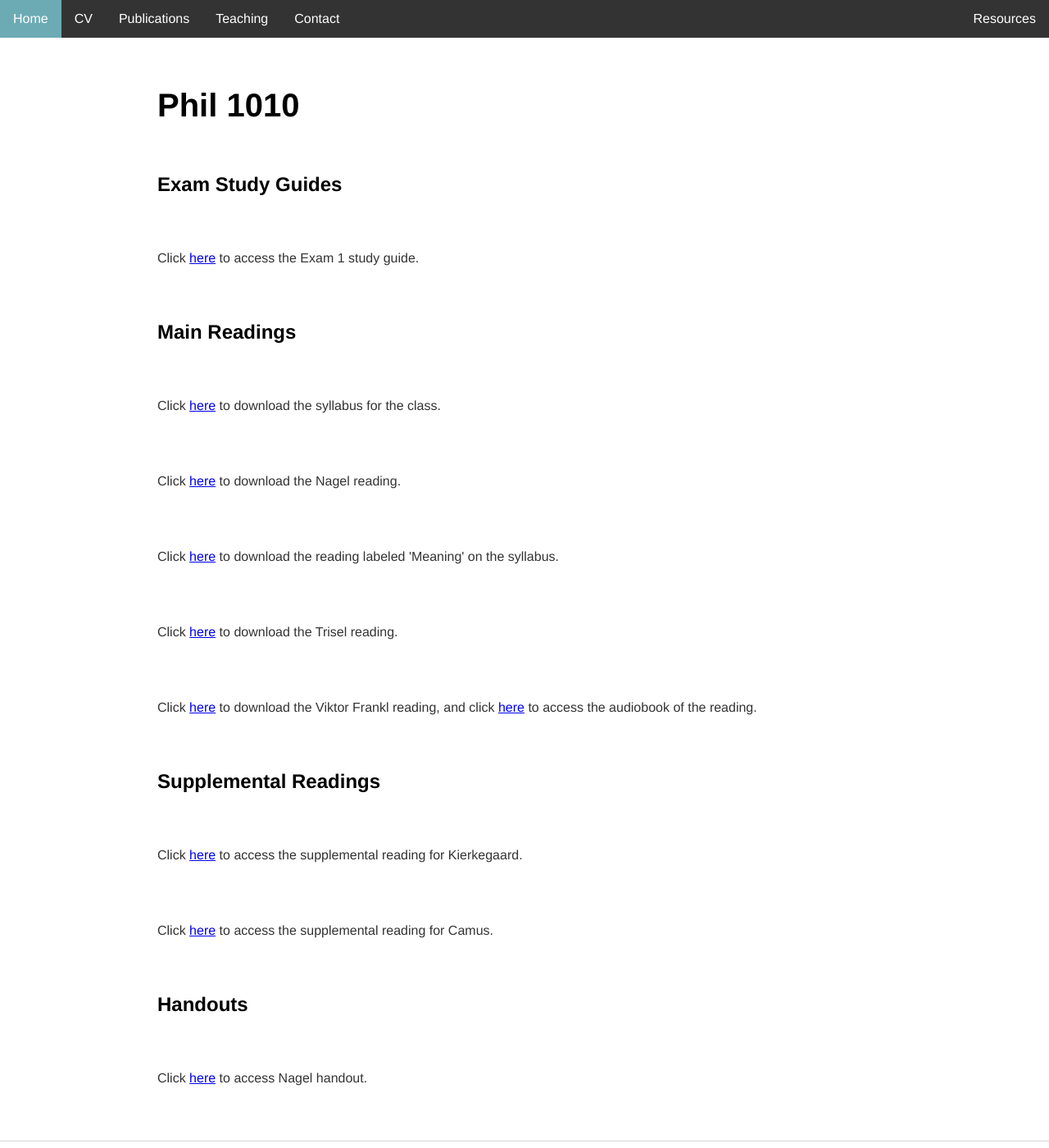
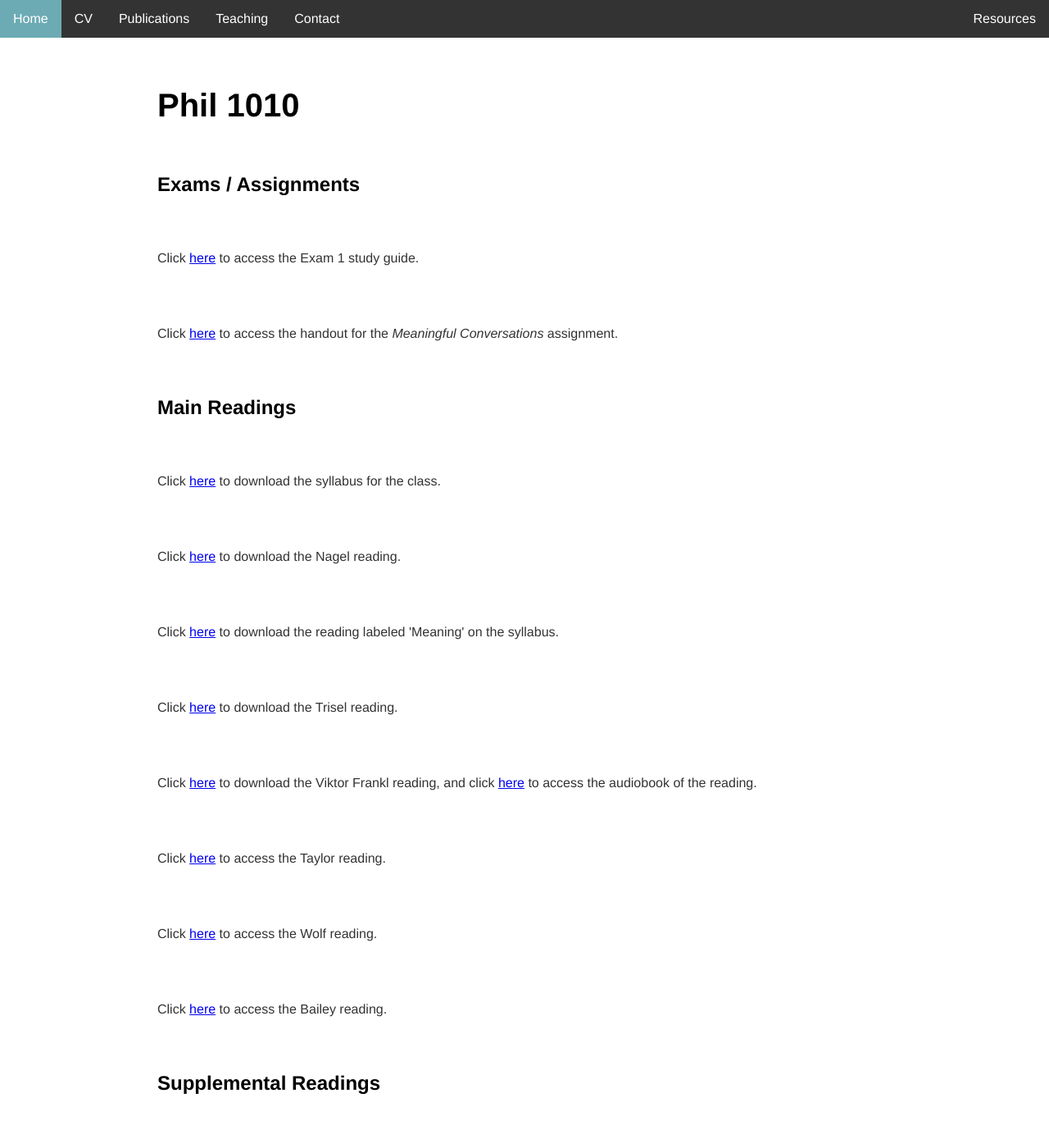
Before and after one commit to kevinjpatton/kevinjpatton.github.io, a Jekyll site: the page built from teaching/phil_1010/index.html, in a window 1280 px wide and 1400 px high. Shown: the whole window at 82% size. Built offline with Jekyll 4.4.1, drawn with Linux system fonts in a browser that asks for light colours; Markdown is read by kramdown in place of the engine named in the settings.

Commit message:
Update index.html

```diff
--- a/teaching/phil_1010/index.html
+++ b/teaching/phil_1010/index.html
@@ -3,14 +3,18 @@ layout: default
 title: Teaching - Phil 1010
 ---
 <h1>Phil 1010</h1>
-<h2>Exam Study Guides</h2>
+<h2>Exams / Assignments</h2>
 <p>Click <a href="/teaching/phil_1010/Phil1010_Exam 1.pdf" target="_blank">here</a> to access the Exam 1 study guide.</p>
+<p>Click <a href="/teaching/phil_1010/Handout - Interview Assignment.pdf" target="_blank">here</a> to access the handout for the <i>Meaningful Conversations</i> assignment.</p>
 <h2>Main Readings</h2>
 <p>Click <a href="/teaching/phil_1010/Phil_1010_Fall2030.pdf" target="_blank">here</a> to download the syllabus for the class.</p>
 <p>Click <a href="/teaching/phil_1010/Thomas Nagel - Mortal Questions.pdf" target="_blank">here</a> to download the Nagel reading.</p>
 <p>Click <a href="/teaching/phil_1010/The Meaning of Life and the Great Philosophers.pdf" target="_blank">here</a> to download the reading labeled 'Meaning' on the syllabus.</p>
 <p>Click <a href="/teaching/phil_1010/Brook Alan Trisel - Why The Indifference of the Universe is Irrelevant to Lifes Meaning.pdf" target="_blank">here</a> to download the Trisel reading.</p>
 <p>Click <a href="/teaching/phil_1010/Viktor E. Frankl - Man's Search For Meaning.pdf" target="_blank">here</a> to download the Viktor Frankl reading, and click <a href="https://youtu.be/MoyHK_ocfD8?si=0kpp0NixYmhzVHJa" target="_blank">here</a> to access the audiobook of the reading.</p>
+<p>Click <a href="/teaching/phil_1010/Richard Taylor - The Meaning of Life.pdf" target="_blank">here</a> to access the Taylor reading.</p>
+<p>Click <a href="/teaching/phil_1010/Susan Wolf - The Meanings of Lives.pdf" target="_blank">here</a> to access the Wolf reading.</p>
+<p>Click <a href="/teaching/phil_1010/Richard Bailey - Meaning and Frankls Existential Psychiatry.pdf" target="_blank">here</a> to access the Bailey reading.</p>
 
 <h2>Supplemental Readings</h2>
 <p>Click <a href="https://iep.utm.edu/mean-ear/#SH2b" target="_blank">here</a> to access the supplemental reading for Kierkegaard.</p>
```
